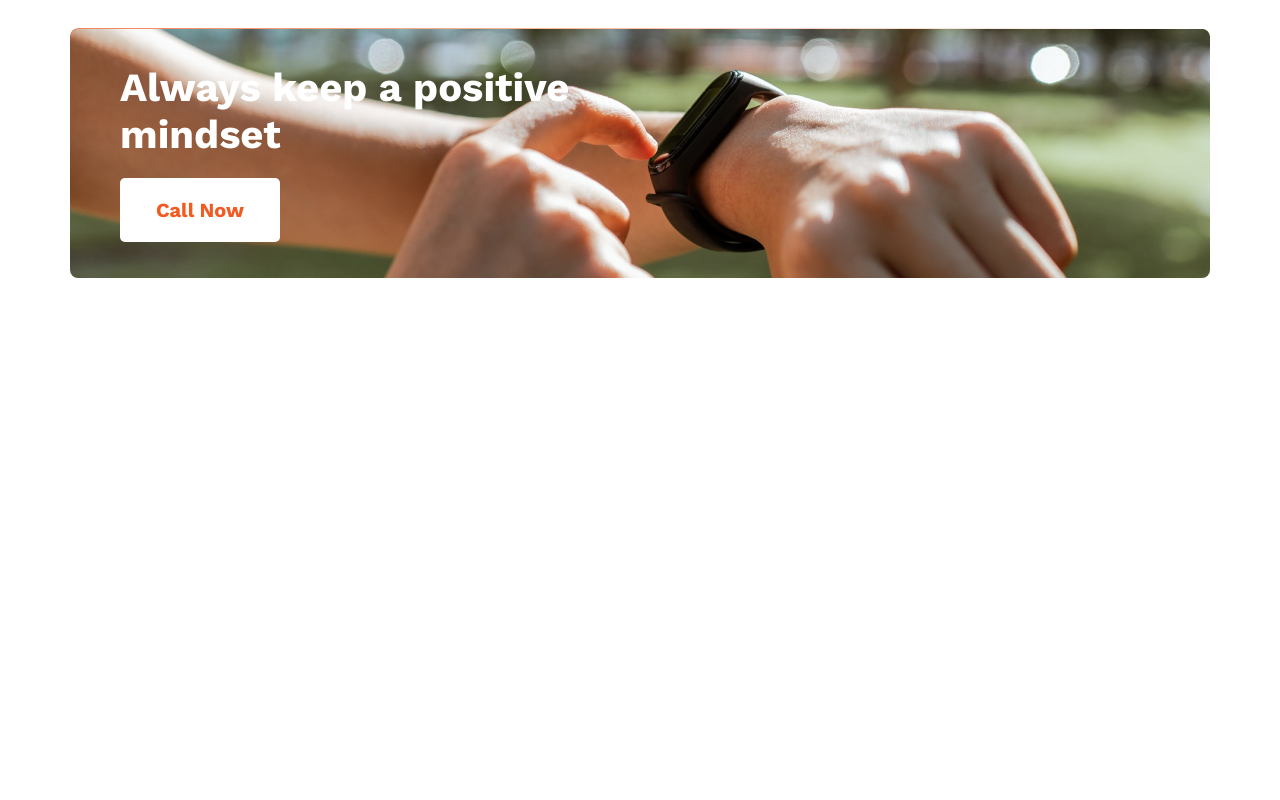
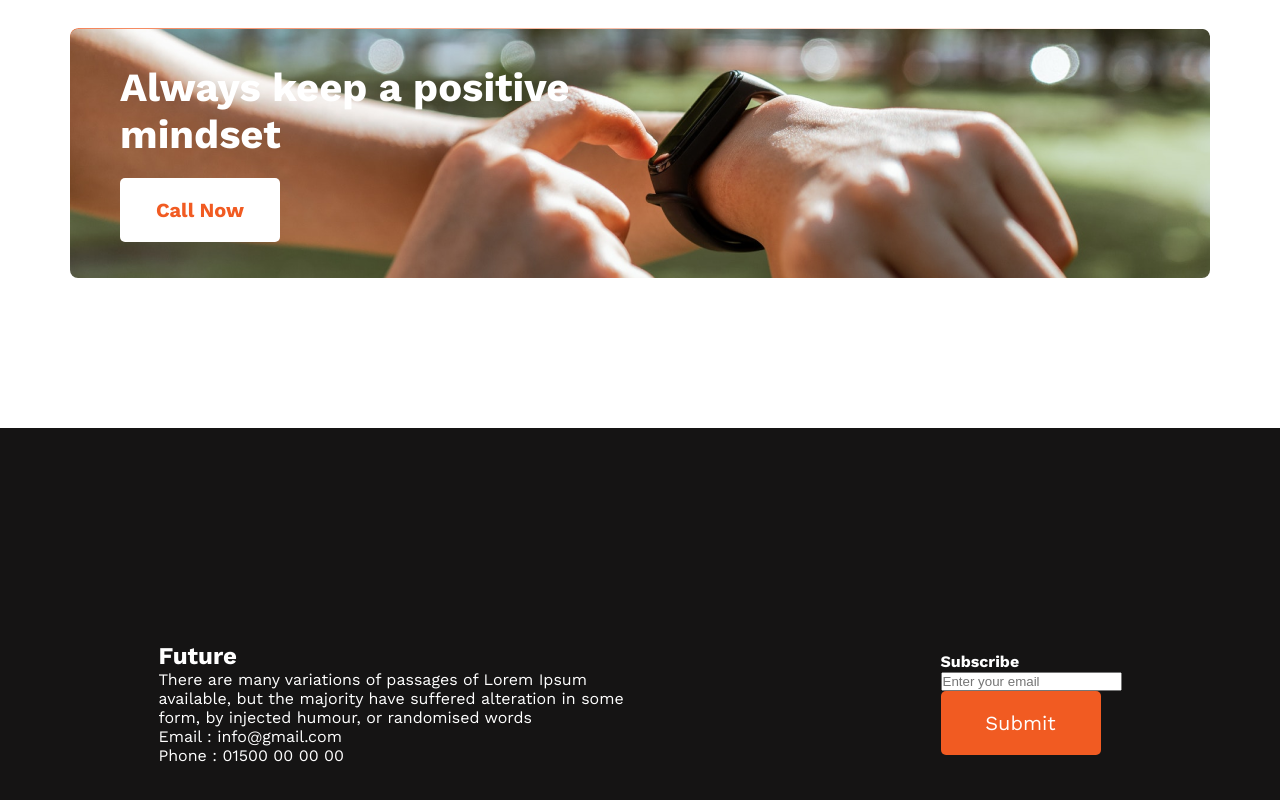
Before and after one commit to ShahariarSohan/new-year-website, a plain HTML site: page index.html in a window 1280 px wide. Shown: the part 2103-2903 px from the top of the page. Before the commit the page ends 2381 px from the top, so only its background shows below. Drawn offline with nearby package versions, Linux system fonts and the light colour scheme.

Commit message:
I have added something in footer area

```diff
--- a/Style/style.css
+++ b/Style/style.css
@@ -138,3 +138,16 @@ ul li {
     font-weight: 600;
 
 }
+
+footer {
+    color:#FFF;
+    font-family: Work Sans;;
+    margin-top:150px;
+    width: 100%;
+    height: 550px;
+    background-color:#151414 ;
+    display:flex;
+    justify-content: space-around;
+    align-items: center;
+
+}
--- a/index.html
+++ b/index.html
@@ -74,7 +74,19 @@
             </div>
         </div>
     </main>
-    <footer></footer>
+    <footer>
+        <div class="footer-text">
+            <h2>Future</h2>
+            <p>There are many variations of passages of Lorem Ipsum <br>available, but the majority have suffered alteration in some <br>form, by injected humour, or randomised words</p>
+            <p>Email : info@gmail.com</p>
+            <p>Phone : 01500 00 00 00</p>
+        </div>
+        <div class="footer-form">
+            <h4>Subscribe</h4>
+            <input type="email" name="" id="" placeholder="Enter your email"><br>
+            <a href=""><input class="btn"type="submit" value="Submit"></a>
+        </div>
+    </footer>
 </body>
 
 </html>
```
